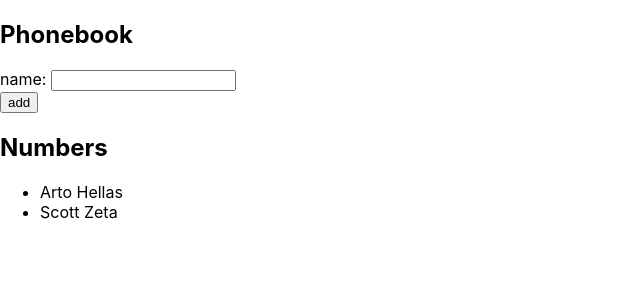
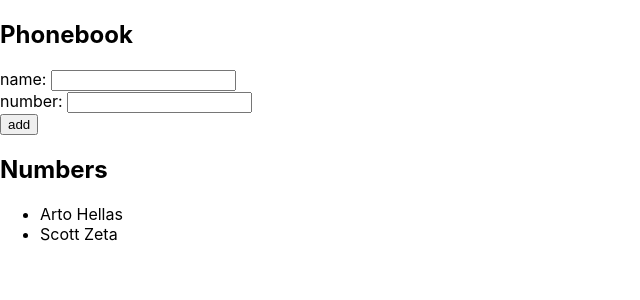
Before and after one commit to Scott-Zeta/FullStackOpen_MOOC, a React (Create React App) app in the folder Part2/phonebook/: page / in a window 1280 px wide. Shown: the top 300 px of the page, without its empty margins (0-640 px from the left). Built offline with nearby package versions, Linux system fonts and the light colour scheme.

Commit message:
exercise 2.8

```diff
--- a/Part2/phonebook/src/App.js
+++ b/Part2/phonebook/src/App.js
@@ -7,15 +7,18 @@ const App = () => {
     { name: 'Arto Hellas' }, { name: 'Scott Zeta' }
   ])
   const [newName, setNewName] = useState('')
+  const [newNumber, setNumber] = useState('')
 
   const addName = (event) =>{
     event.preventDefault()
     const name = {
-      name: newName
+      name: newName,
+      number: newNumber
     }
     if(!Duplicate(name)){
     setPersons(persons.concat(name)) //concat the new name behind exsit
     setNewName("") //clear the input box
+    setNumber("")
     }else{
       alert(name.name + " is already added to phonebook!")
     }
@@ -23,6 +26,9 @@ const App = () => {
   const onChange = (event) =>{
     //console.log("changing: ", event.target.value)
     setNewName(event.target.value)
+  }
+  const numOnChange = (event) =>{
+    setNumber(event.target.value)
   }
 
   const Duplicate = (check) =>{
@@ -43,7 +49,8 @@ const App = () => {
       <h2>Phonebook</h2>
       <form onSubmit={addName}>
         <div>
-          name: <input value={newName} onChange={onChange}/>
+          name: <input value={newName} onChange={onChange}/><br></br>
+          number: <input value={newNumber} onChange={numOnChange}/>
         </div>
         <div>
           <button type="submit">add</button>
--- a/Part2/phonebook/src/components/Person.js
+++ b/Part2/phonebook/src/components/Person.js
@@ -4,7 +4,7 @@ const Person = ({ person }) => {
 
     return (
         <li>
-            {person.name}
+            {person.name} {person.number}
         </li>
     )
 }
```
